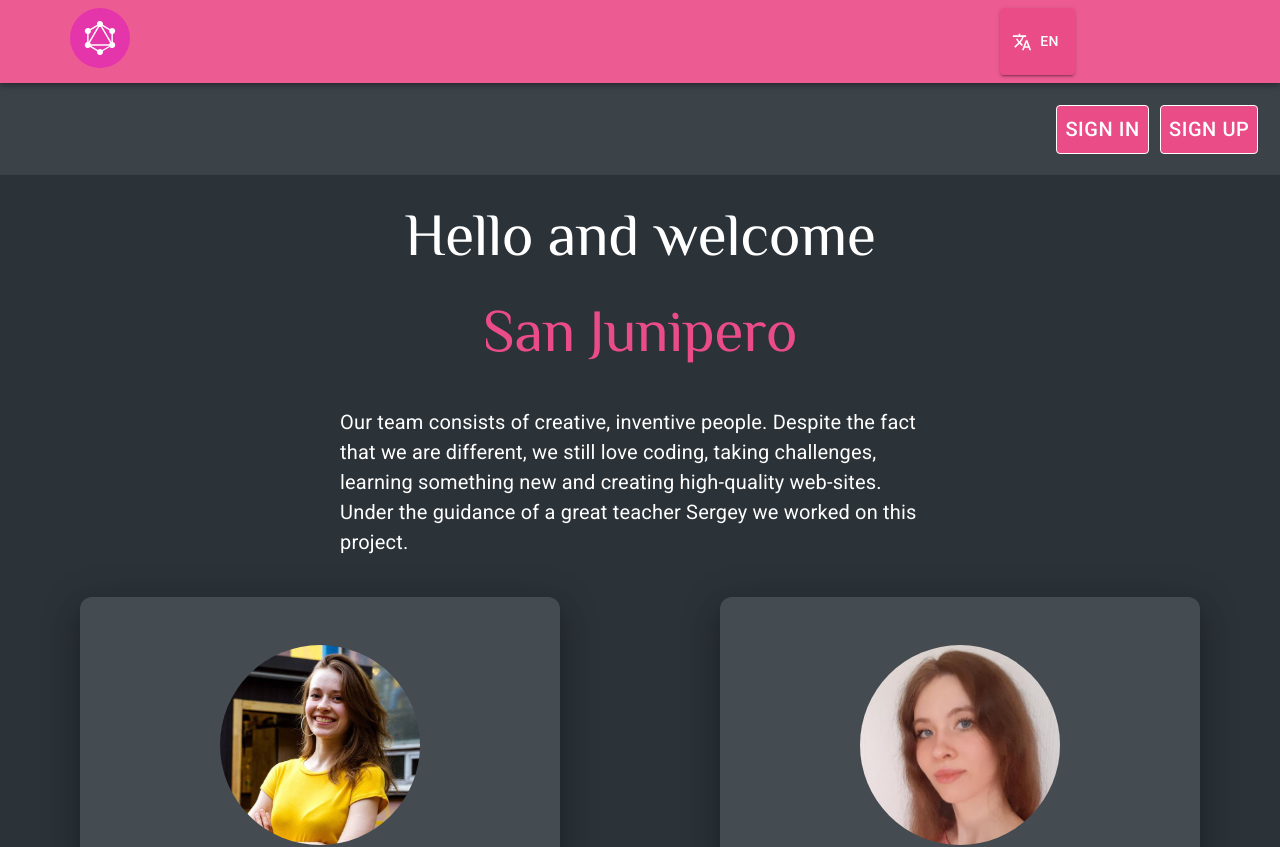
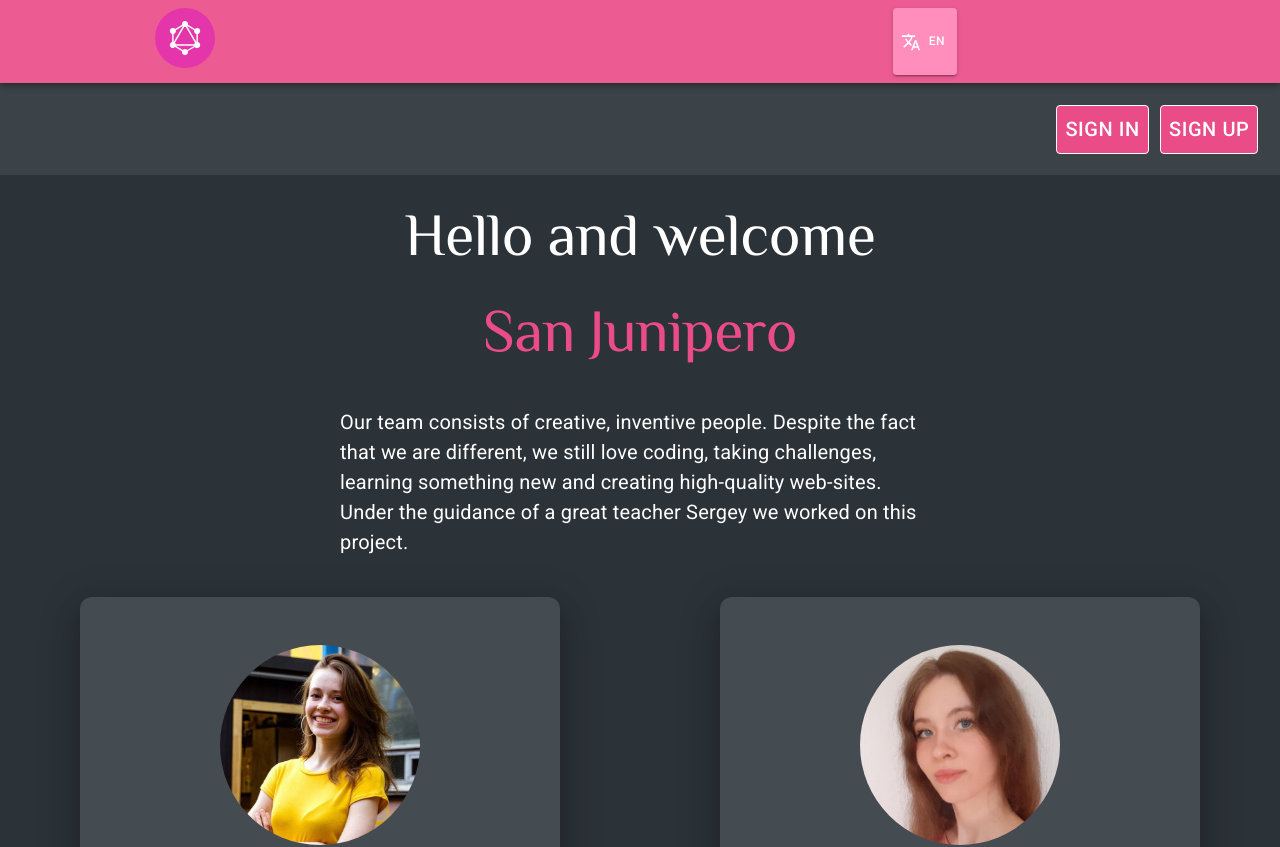
Before and after one commit to gentoosiast/graphiql-app, a React (Vite) app: page / in a window 1280 px wide. Shown: the top 847 px of the page. Built offline with nearby package versions, Linux system fonts and the light colour scheme; no server answers.

Commit message:
refactor: adapt header for different devices

```diff
--- a/src/components/Header/Header.tsx
+++ b/src/components/Header/Header.tsx
@@ -2,6 +2,7 @@ import { useState } from 'react';
 import type { JSX, MouseEvent } from 'react';
 import { useNavigate } from 'react-router-dom';
 
+import LogoutIcon from '@mui/icons-material/Logout';
 import TranslateOutlinedIcon from '@mui/icons-material/TranslateOutlined';
 import { Alert, AppBar, Button, Menu, MenuItem, Snackbar, useScrollTrigger } from '@mui/material';
 import { Stack } from '@mui/system';
@@ -62,23 +63,26 @@ export const Header = (): JSX.Element => {
         top: 0,
       }}
     >
-      <Stack direction="row" justifyContent={'space-between'} width={'95%'}>
-        <Stack alignItems="center" borderRadius={20} justifyContent="center" width="10%">
+      <Stack
+        direction="row"
+        justifyContent={'space-between'}
+        padding={{ lg: '0 10%', md: '0 7%', sm: '0 4%', xs: '0 2%' }}
+        width={'100%'}
+      >
+        <Stack
+          alignItems="center"
+          borderRadius={20}
+          justifyContent="center"
+          width={{ lg: '10%', md: '10%', sm: '30%', xs: '40%' }}
+        >
           <LogoLink />
         </Stack>
 
-        <Stack direction={'row'} justifyContent={'space-between'} width={'20%'}>
-          {authState === AuthState.AUTHENTICATED && (
-            <Button
-              color="inherit"
-              onClick={() => void signOutUser()}
-              sx={{ backgroundColor: 'primary.light' }}
-              variant="outlined"
-            >
-              {translate('signOut')}
-            </Button>
-          )}
-
+        <Stack
+          direction={'row'}
+          justifyContent={'space-between'}
+          width={{ lg: '30%', md: '35%', sm: '50%', xl: '25%', xs: '65%' }}
+        >
           <Button
             aria-controls={isLanguageMenuOpen ? 'language-menu' : undefined}
             aria-expanded={isLanguageMenuOpen ? 'true' : undefined}
@@ -87,6 +91,11 @@ export const Header = (): JSX.Element => {
             id="language-button"
             onClick={handleLanguageButtonClick}
             startIcon={<TranslateOutlinedIcon />}
+            sx={{
+              backgroundColor: 'primary.light',
+              fontSize: { sm: 12, xs: 10 },
+              padding: { sm: '1%', xs: 0 },
+            }}
             variant="contained"
           >
             {language}
@@ -116,6 +125,24 @@ export const Header = (): JSX.Element => {
               Русский
             </MenuItem>
           </Menu>
+          {authState === AuthState.AUTHENTICATED && (
+            <Button
+              color="inherit"
+              onClick={() => void signOutUser()}
+              sx={{
+                ':hover': {
+                  backgroundColor: 'primary.dark',
+                },
+                backgroundColor: 'primary.light',
+                fontSize: { lg: 15, md: 13, sm: 0, xs: 0 },
+                padding: { lg: '2%', md: '2%', sm: 0 },
+              }}
+              variant="contained"
+            >
+              <LogoutIcon />
+              {translate('signOut')}
+            </Button>
+          )}
         </Stack>
       </Stack>
       <Snackbar autoHideDuration={3000} onClose={() => setAlertType(null)} open={!!alertType}>
--- a/src/config/theme.tsx
+++ b/src/config/theme.tsx
@@ -53,6 +53,7 @@ export const theme = createTheme({
     },
     mode: 'dark',
     primary: {
+      dark: '#a3355e',
       light: '#ff8ebc',
       main: '#ea4c87',
     },
```
